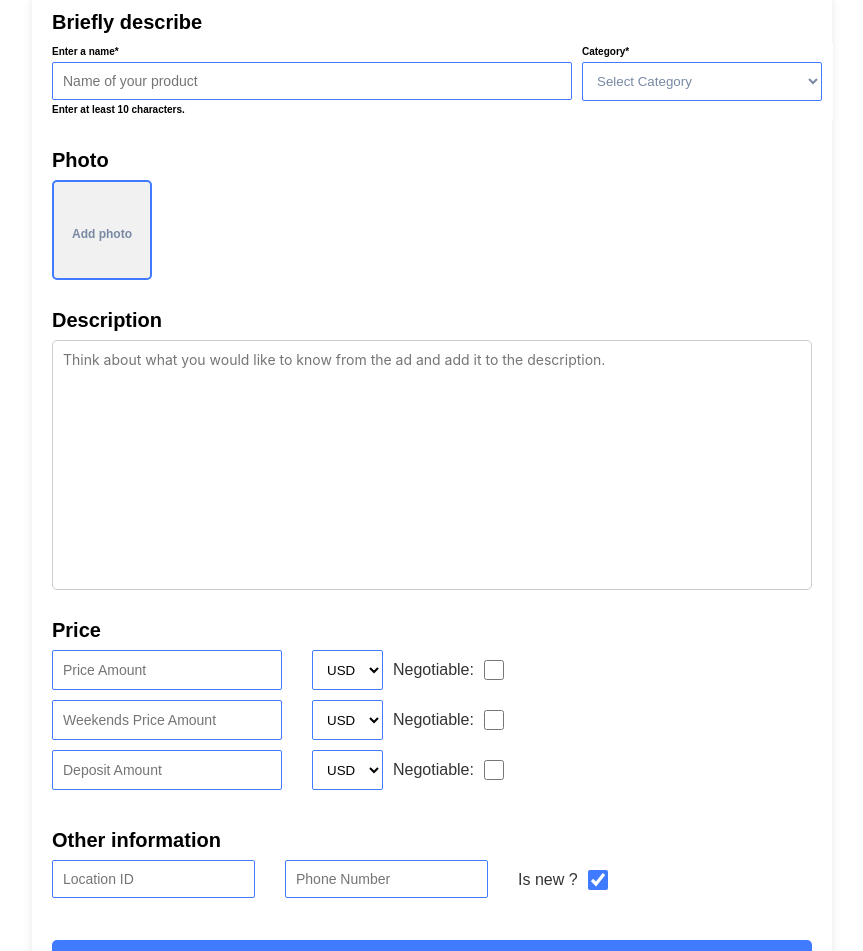
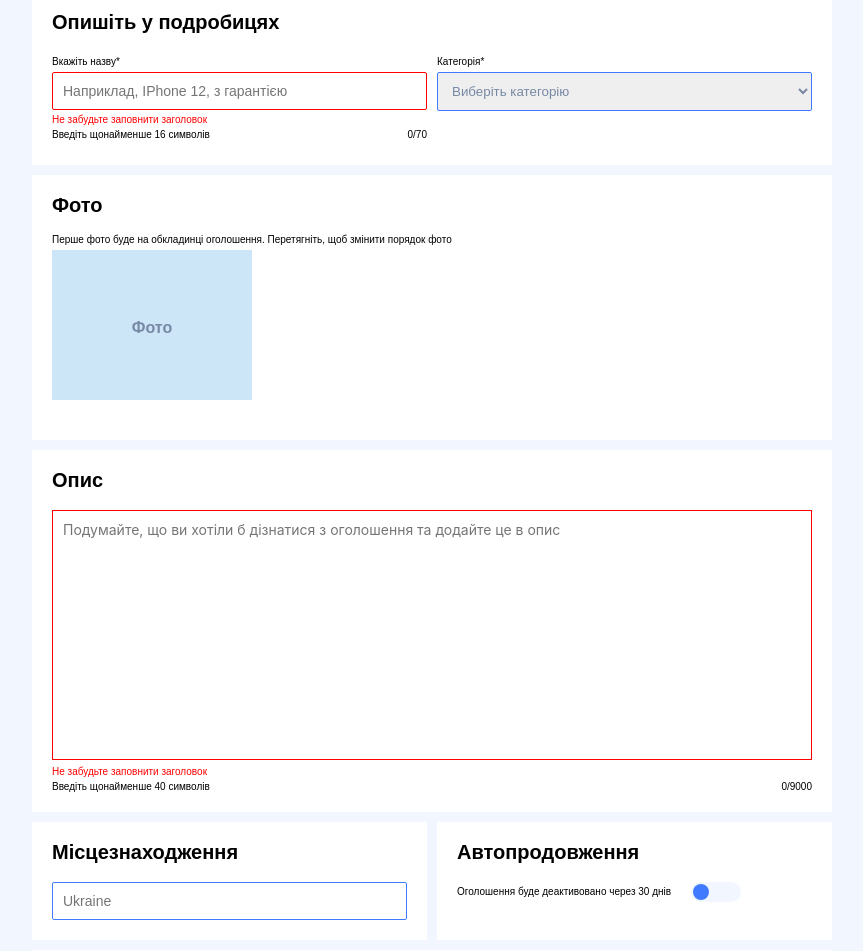
Before and after one commit to airgear-team/airgear.front, a React (Vite) app: page /create-rent in a window 1280 px wide. Shown: the part 80-1031 px from the top of the page, without its empty margins (208-1071 px from the left). Built offline with nearby package versions, Linux system fonts and the light colour scheme; a web font is replaced by a local one.

Commit message:
in process

```diff
--- a/src/components/CreateRent/CreateRent.jsx
+++ b/src/components/CreateRent/CreateRent.jsx
@@ -1,8 +1,12 @@
 import React, {useState} from 'react';
 import style from './CreateRent.module.scss';
 import Header from '../Header/Header.jsx';
+import Footer from "../Footer/Footer.jsx";
+import ToggleSwitch from "../ToggleSwitch/ToggleSwitch.jsx";
 
 export default function CreateRent() {
+    const [location, setLocation] = useState("");
+    const [locations, setLocations] = useState([]);
     const [formData, setFormData] = useState({
         name: '',
         description: '',
@@ -97,6 +101,39 @@ export default function CreateRent() {
                 console.error('Error:', error);
             });
     };
+    const findLocation = (e) => {
+        e.preventDefault();
+        const query = e.target.value;
+        setLocation(query);
+
+        if (query.length > 2) {
+            fetch(`http://localhost:8083/locations/?prefix=${query}`, {
+                method: 'GET',
+                credentials: 'include',
+                headers: {
+                    'Accept': 'application/json'
+                },
+            })
+                .then(response => response.json())
+                .then(data => {
+                    setLocations(data.content);
+                })
+                .catch(error => {
+                    console.error('Error fetching locations:', error);
+                });
+        } else {
+            setLocations([]);
+        }
+    };
+
+    const handleLocationSelect = (loc) => {
+        setLocation(loc.settlement);
+        setFormData({
+            ...formData,
+            locationId: loc.uniqueSettlementID
+        });
+        setLocations([]);
+    };
 
     const uploadImages = (goodsID, token) => {
         const imageFormData = new FormData();
@@ -124,37 +161,47 @@ export default function CreateRent() {
             });
     };
 
+
     return (
-        <div>
+        <div className={style.container}>
             <Header/>
             <div className={style.createRent}>
                 <form onSubmit={handleSubmit}>
-                    <h1 className={style.boldTitle}>Briefly describe</h1>
-
+                    <div className={style.createRentBackgroundWhite}>
+                        <h1 className={style.boldTitle}>Опишіть у подробицях</h1>
                         <div className={style.flexRow}>
-                        <div className={style.flexItem66}>
-                            <h1 className={style.smallTitle}>Enter a name*</h1>
+                            <div className={style.flexItem}>
+                                <h1 className={style.smallTitle}>Вкажіть назву*</h1>
                                 <input
                                     type="text"
                                     name="name"
-                                placeholder="Name of your product"
+                                    placeholder="Наприклад, IPhone 12, з гарантією"
                                     value={formData.name}
                                     onChange={handleChange}
                                     required
-                                className={style.flexItem66}
+                                    className={`${style.flexItem} ${formData.name.length > 0 ? style.blackText : ''} ${formData.name.length < 16 && style.error}`}
                                 />
-                            <h1 className={style.smallTitle}>Enter at least 10 characters.</h1>
+                                {formData.name.length < 16 && (
+                                    <>
+                                        <p className={style.errorText}>Не забудьте заповнити заголовок</p>
+                                    </>
+                                )}
+                                <div className={style.flexBetween}>
+                                    <p className={style.smallTitle}>Введіть щонайменше 16 символів</p>
+                                    <p className={style.smallTitle}>{formData.name.length}/70</p>
                                 </div>
-                        <div className={style.flexItem33}>
-                            <h1 className={style.smallTitle}>Category*</h1>
+
+                            </div>
+                            <div className={style.flexItem}>
+                                <h1 className={style.smallTitle}>Категорія*</h1>
                                 <select
                                     name="category.id"
                                     value={formData.category.id}
                                     onChange={handleChange}
                                     required
-                                className={style.flexItem33}
+                                    className={`${style.flexItem} ${formData.category.id ? style.blackText : ''}`}
                                 >
-                                <option value="">Select Category</option>
+                                    <option value="">Виберіть категорію</option>
                                     {categoryOptions.map(option => (
                                         <option key={option.id} value={option.id}>
                                             {option.name}
@@ -163,8 +210,12 @@ export default function CreateRent() {
                                 </select>
                             </div>
                         </div>
+                    </div>
+                    <div className={style.createRentBackgroundWhite}>
 
-                    <h1 className={style.boldTitlePhoto}>Photo</h1>
+                        <h1 className={style.boldTitle}>Фото</h1>
+                        <p className={style.smallTitle}>Перше фото буде на обкладинці оголошення. Перетягніть, щоб
+                            змінити порядок фото</p>
                         <div className={style.imageUpload}>
                             <div className={style.imagePreview}>
                                 {selectedImages.map((image, index) => (
@@ -182,30 +233,76 @@ export default function CreateRent() {
                             </div>
                             <label htmlFor="imageInput" className={style.imageUploadLabel}>
                                 <i className="fa fa-camera">
-                                <h className={style.imageUploadButtonText}>Add photo</h>
+                                    <h className={style.imageUploadButtonText}>Фото</h>
                                 </i>
                             </label>
                             <input id="imageInput" type="file" multiple onChange={handleImageChange}/>
                         </div>
-
-                    <h1 className={style.boldTitle}>Description</h1>
+                    </div>
+                    <div className={style.createRentBackgroundWhite}>
+                        <h1 className={style.boldTitle}>Опис</h1>
                         <textarea
-                        className={style.description}
+                            className={`${style.description} ${formData.description.length > 0 ? style.blackText : ''} ${formData.description.length < 40 && style.error}`}
                             name="description"
-                        placeholder="Think about what you would like to know from the ad and add it to the description."
+                            placeholder="Подумайте, що ви хотіли б дізнатися з оголошення та додайте це в опис"
                             value={formData.description}
                             onChange={handleChange}
                             required
+
                         />
+                        {formData.description.length < 16 && (
+                            <>
+                                <p className={style.errorText}>Не забудьте заповнити заголовок</p>
+                            </>
+                        )}
+                        <div className={style.flexBetween}>
+                            <p className={style.smallTitle}>Введіть щонайменше 40 символів</p>
+                            <p className={style.smallTitle}>{formData.description.length}/9000</p>
+                        </div>
+                    </div>
 
-                    <h1 className={style.boldTitle}>Price</h1>
+                    <div className={style.flexRow}>
+                        <div className={`${style.flexItemR} ${style.createRentBackgroundWhite}`}>
+                            <h1 className={style.boldTitle}>Місцезнаходження</h1>
+                            <input
+                                type="text"
+                                value={location}
+                                onChange={findLocation}
+                                placeholder="Ukraine"
+                                className={`${style.flexItem} ${style.locationInput}`}
+                            />
+                            {locations.length > 0 && (
+                                <ul className={style.locationList}>
+                                    {locations.map((loc) => (
+                                        <li
+                                            key={loc.uniqueSettlementID}
+                                            className={style.locationItem}
+                                            onClick={() => handleLocationSelect(loc)}
+                                        >
+                                            {loc.settlement} ({loc.region})
+                                        </li>
+                                    ))}
+                                </ul>
+                            )}
+
+                        </div>
+                        <div className={`${style.flexItemR} ${style.createRentBackgroundWhite}`}>
+                            <h1 className={style.boldTitle}>Автопродовження</h1>
+                            <div className={style.toggleContainer}>
+                                <p className={style.smallTitle}>Оголошення буде деактивовано через 30 днів</p>
+                                <ToggleSwitch/>
+                            </div>
+                        </div>
+                    </div>
+                    <div className={style.createRentBackgroundWhite}>
+                        <h1 className={style.boldTitle}>Ціна</h1>
                         <div className={style.currencyContainer}>
 
                             <div className={style.currency}>
                                 <input
                                     type="number"
                                     name="price.priceAmount"
-                                placeholder="Price Amount"
+                                    placeholder="Ціна"
                                     value={formData.price.priceAmount}
                                     onChange={handleChange}
                                     onKeyPress={(event) => {
@@ -234,12 +331,15 @@ export default function CreateRent() {
                                 </select>
                                 <div className={style.currencyCheckbox}>
                                     <label>
-                                    Negotiable:
-                                    <input
-                                        type="checkbox"
-                                        name="price.priceType"
-                                        checked={formData.price.priceType === 'NEGOTIATED_PRICE'}
-                                        onChange={handleChange}
+                                        Договірна:
+                                        <ToggleSwitch
+                                            isChecked={formData.price.priceType === 'NEGOTIATED_PRICE'}
+                                            onToggle={(isChecked) => handleChange({
+                                                target: {
+                                                    name: "price.priceType",
+                                                    value: isChecked ? 'NEGOTIATED_PRICE' : ''
+                                                }
+                                            })}
                                         />
                                     </label>
                                 </div>
@@ -250,7 +350,7 @@ export default function CreateRent() {
                                 <input
                                     type="number"
                                     name="weekendsPrice.weekendsPriceAmount"
-                                placeholder="Weekends Price Amount"
+                                    placeholder="Ціна на вихідні"
                                     value={formData.weekendsPrice.weekendsPriceAmount}
                                     onChange={handleChange}
                                     onKeyPress={(event) => {
@@ -275,12 +375,15 @@ export default function CreateRent() {
                                 </select>
                                 <div className={style.currencyCheckbox}>
                                     <label>
-                                    Negotiable:
-                                    <input
-                                        type="checkbox"
-                                        name="weekendsPrice.weekendsPriceType"
-                                        checked={formData.weekendsPrice.weekendsPriceType === 'NEGOTIATED_PRICE'}
-                                        onChange={handleChange}
+                                        Договірна:
+                                        <ToggleSwitch
+                                            isChecked={formData.weekendsPrice.weekendsPriceType === 'NEGOTIATED_PRICE'}
+                                            onToggle={(isChecked) => handleChange({
+                                                target: {
+                                                    name: "weekendsPrice.weekendsPriceType",
+                                                    value: isChecked ? 'NEGOTIATED_PRICE' : ''
+                                                }
+                                            })}
                                         />
                                     </label>
                                 </div>
@@ -290,7 +393,7 @@ export default function CreateRent() {
                                 <input
                                     type="number"
                                     name="deposit.depositAmount"
-                                placeholder="Deposit Amount"
+                                    placeholder="Депозит"
                                     value={formData.deposit.depositAmount}
                                     onChange={handleChange}
                                     onKeyPress={(event) => {
@@ -314,32 +417,27 @@ export default function CreateRent() {
                                 </select>
                                 <div className={style.currencyCheckbox}>
                                     <label>
-                                    Negotiable:
-                                    <input
-                                        type="checkbox"
-                                        name="deposit.depositPriceType"
-                                        checked={formData.deposit.depositPriceType === 'NEGOTIATED_PRICE'}
-                                        onChange={handleChange}
+                                        Договірна:
+                                    </label>
+                                    <ToggleSwitch
+                                        isChecked={formData.deposit.depositPriceType === 'NEGOTIATED_PRICE'}
+                                        onToggle={(isChecked) => handleChange({
+                                            target: {
+                                                name: "deposit.depositPriceType",
+                                                value: isChecked ? 'NEGOTIATED_PRICE' : ''
+                                            }
+                                        })}
                                     />
-                                </label>
+                                </div>
+
+
                             </div>
                         </div>
                     </div>
 
-                    <h1 className={style.boldTitle}>Other information</h1>
+                    <h1 className={style.boldTitle}>Ваші контактні дані</h1>
 
                     <div className={style.otherInformation}>
-                        <div className={style.location}>
-                            <input
-                                type="number"
-                                name="locationId"
-                                placeholder="Location ID"
-                                value={formData.locationId}
-                                onChange={handleChange}
-                                required
-                                className={style.locationInput} // змінив клас для CSS стилів
-                            />
-                        </div>
                             <div className={style.phoneNumber}>
                                 <input
                                     type="text"
@@ -373,6 +471,7 @@ export default function CreateRent() {
                         <button type="submit">Create</button>
                 </form>
             </div>
+            <Footer/>
         </div>
 );
 }
--- a/src/components/CreateRent/CreateRent.module.scss
+++ b/src/components/CreateRent/CreateRent.module.scss
@@ -1,11 +1,18 @@
+.container {
+  background: #F2F7FF;
+  min-height: 100vh;
+}
+
+.createRentBackgroundWhite {
+  background-color: #fff;
+  padding: 20px;
+
+}
+
 .createRent {
   max-width: 800px;
-  margin: 0 auto;
-  margin-top: 20px;
-  padding: 20px;
-  background-color: #fff;
-  border-radius: 10px;
-  box-shadow: 0 2px 10px rgba(0, 0, 0, 0.1);
+  margin: 20px auto;
+
 
   h2 {
     text-align: center;
@@ -20,7 +27,6 @@
     input, textarea, select {
       padding: 10px;
       border: 1px solid #ccc;
-      border-radius: 5px;
     }
 
     button {
@@ -42,27 +48,17 @@
 
 .flexRow {
   display: flex;
+  flex-wrap: wrap;
   justify-content: space-between;
   gap: 10px;
   width: 100%;
-  margin-bottom: 20px;
 
-
-  .flexItem66 {
-    width: 520px;
+  .flexItem {
+    flex: 1;
+    width: 100%;
     border-color: #407bff;
     border-width: 1.5px;
     border-radius: 2px;
-    color: #7889a4;
-
-  }
-
-  .flexItem33 {
-    flex: 0 0 33%;
-    border-color: #407bff;
-    border-width: 1.5px;
-    border-radius: 2px;
-    background-color: white;
     color: #7889a4;
 
   }
@@ -71,10 +67,8 @@
     font-size: 10px;
     margin-bottom: 5px;
     margin-top: 5px;
-    font-weight: bold;
     border-color: #407bff;
     border-width: 1.5px;
-    border-radius: 2px;
     color: #000000;
   }
 }
@@ -88,14 +82,9 @@
 .boldTitle {
   font-size: 20px;
   font-weight: bold;
+  margin-bottom: 20px;
+
 }
-
-
-.boldTitlePhoto {
-  font-size: 20px;
-  font-weight: bold;
-}
-
 
 .imageUpload {
   display: flex;
@@ -103,23 +92,23 @@
   gap: 10px;
   margin-left: -10px;
   margin-bottom: 20px;
+  margin-top: 5px;
 
   .imageUploadButtonText {
-    font-size: 12px;
+    font-size: 16px;
     font-weight: bold;
     font-style: normal;
-    color: #7889a4;
+    color: #7889A5;
   }
 
   &Label {
     display: flex;
     align-items: center;
     justify-content: center;
-    width: 100px;
-    height: 100px;
-    background-color: #f1f1f1;
-    border: 2px solid #407bff;
-    border-radius: 5px;
+    width: 200px;
+    height: 150px;
+    background-color: #CCE5F7;
+    border: 2px solid #CCE5F7;
     cursor: pointer;
     text-align: center;
     font-size: 24px;
@@ -139,8 +128,8 @@
 
     .imageContainer {
       position: relative;
-      width: 100px;
-      height: 100px;
+      width: 200px;
+      height: 150px;
 
       img {
         width: 100%;
@@ -153,7 +142,7 @@
         position: absolute;
         top: -5px;
         right: 5px;
-        background: rgba(255, 255, 255, 0.7);
+        background: rgba(255, 250, 250, 0.7);
         border: none;
         border-radius: 50%;
         width: 20px;
@@ -175,9 +164,7 @@
   box-sizing: border-box;
   border-color: #407bff;
   border-width: 1.5px;
-  border-radius: 233px;
   resize: none;
-  margin-bottom: 20px;
 }
 
 
@@ -186,7 +173,9 @@
 
   .currency {
     display: flex;
-    gap: 10px;
+    flex-wrap: wrap;
+    align-items: flex-start;
+    gap: 25px;
     width: 100%;
     margin-bottom: 10px;
 
@@ -194,8 +183,7 @@
       border-color: #407bff;
       border-width: 1.5px;
       border-radius: 2px;
-      width: 230px;
-      margin-right: 20px;
+      width: 355px;
       -moz-appearance: textfield;
 
     }
@@ -217,13 +205,14 @@
       border-width: 1.5px;
       border-radius: 2px;
       background-color: white;
+
     }
 
     .currencyCheckbox {
       display: flex;
       align-items: center;
       border-radius: 5px;
-      margin: 10px 0;
+      margin-top: 10px;
     }
 
     .currencyCheckbox label {
@@ -251,6 +240,7 @@
 
   }
 }
+
 .otherInformation {
   display: flex;
   gap: 10px;
@@ -311,3 +301,77 @@
   }
 
 }
+
+.flexItem input {
+  padding: 10px;
+  border: 1px solid #ccc;
+  border-radius: 5px;
+  width: 100%;
+}
+
+.flexItem input:focus {
+  outline: none;
+  border-color: #407bff;
+}
+
+.error {
+  border-color: red !important;
+}
+
+.errorText {
+  color: red;
+  font-size: 10px;
+  margin-top: 5px;
+}
+
+.smallTitle {
+  font-size: 10px;
+  margin-top: 5px;
+}
+
+.flexBetween {
+  display: flex;
+  justify-content: space-between;
+  align-items: center;
+}
+
+.blackText {
+  color: black !important;
+}
+
+.flexItemR {
+  flex: 1 1 calc(50% - 10px);
+  position: relative;
+
+}
+
+@media (max-width: 768px) {
+  .flexItemR {
+    flex: 1 1 100%;
+  }
+}
+.locationList {
+  position: absolute;
+  width: 90%;
+  max-height: 200px;
+  overflow-y: auto;
+  background-color: white;
+  border: 1px solid #ccc;
+  z-index: 1000;
+  margin-top: 5px;
+  box-sizing: border-box;
+}
+
+.locationItem {
+  padding: 10px;
+  cursor: pointer;
+}
+
+.locationItem:hover {
+  background-color: #f0f0f0;
+}
+.toggleContainer {
+  display: flex;
+  align-items: center;
+  gap: 10px;
+}
--- /dev/null
+++ b/src/components/ToggleSwitch/ToggleSwitch.jsx
@@ -0,0 +1,30 @@
+import React, { useState } from "react";
+import style from './ToggleSwitch.module.scss';
+
+
+const ToggleSwitch = ({ label, onToggle }) => {
+    const [isChecked, setIsChecked] = useState(false);
+
+    const handleToggle = () => {
+        setIsChecked(!isChecked);
+        if (onToggle) {
+            onToggle(!isChecked);
+        }
+    };
+
+    return (
+        <div className={style.toggleSwitch}>
+            <label>
+                {label}
+                <input
+                    type="checkbox"
+                    checked={isChecked}
+                    onChange={handleToggle}
+                />
+                <span className={style.slider}></span>
+            </label>
+        </div>
+    );
+};
+
+export default ToggleSwitch;
--- /dev/null
+++ b/src/components/ToggleSwitch/ToggleSwitch.module.scss
@@ -0,0 +1,45 @@
+.toggleSwitch {
+  display: inline-flex;
+  align-items: center;
+}
+
+.toggleSwitch label {
+  cursor: pointer;
+  display: flex;
+  align-items: center;
+}
+
+.toggleSwitch input {
+  display: none;
+}
+
+.toggleSwitch .slider {
+  width: 50px;
+  height: 20px;
+  background-color: #F2F7FF;
+  border-radius: 50px;
+  position: relative;
+  transition: background-color 0.2s;
+  margin-left: 10px;
+}
+
+.toggleSwitch .slider:before {
+  content: "";
+  position: absolute;
+  width: 16px;
+  height: 16px;
+  left: 2px;
+  bottom: 2px;
+  background-color: #407BFF;
+  border-radius: 50%;
+  transition: transform 0.2s;
+}
+
+.toggleSwitch input:checked + .slider {
+  background-color: #407BFF;
+}
+
+.toggleSwitch input:checked + .slider:before {
+  transform: translateX(30px);
+  background-color: #F2F7FF;
+}
```
Also changed, not shown: src/components/SearchForm/SearchForm.jsx (+5 -5 lines). Lines whose indentation alone changed are shown as unchanged.
